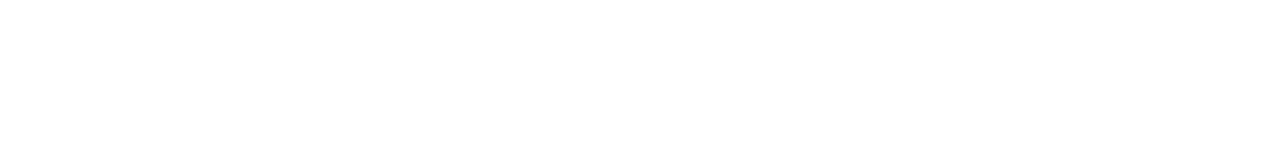
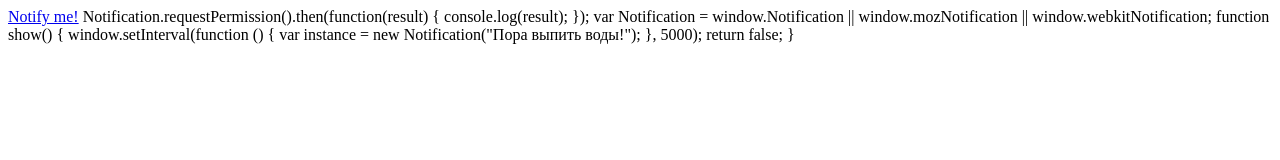
Before and after one commit to MaximFe/drinkwater, a plain HTML site: page index.html in a window 1280 px wide. Drawn offline with Linux system fonts and the light colour scheme.

Commit message:
Update index.html

```diff
--- a/index.html
+++ b/index.html
@@ -5,6 +5,7 @@
     <title>Document</title>
 </head>
 <body>
+   <a href="#" onclick="return show()">Notify me!</a
    <script>
     Notification.requestPermission().then(function(result) {
       console.log(result);
```
